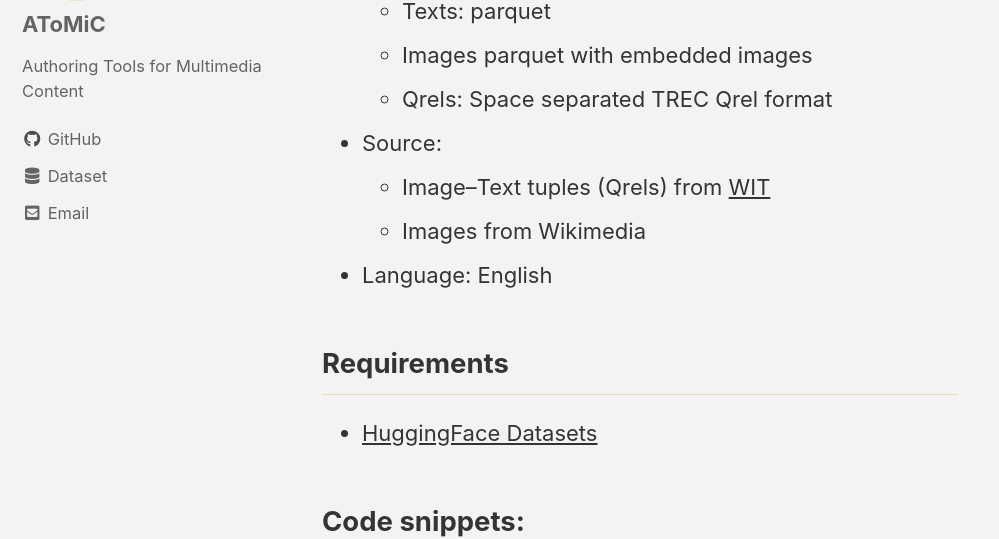
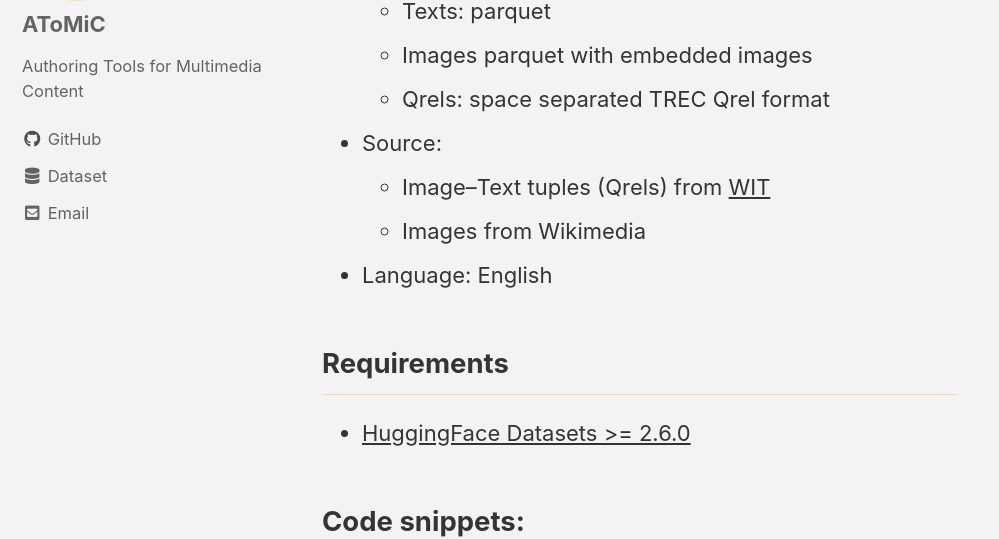
Before and after one commit to TREC-AToMiC/trec-atomic.github.io, a Jekyll site: the page built from docs/_posts/2022-12-02-huggingface-hub-released.md, in a window 1280 px wide and 900 px high, scrolled down 618 px. Shown: the part 174-713 px from the top of the window, without its empty margins (0-999 px from the left). Built offline with Jekyll 4.4.1, drawn with Linux system fonts in a browser that asks for light colours; cached includes are drawn as plain includes.

Commit message:
add analytics, fix typo

```diff
--- a/docs/_config.yml
+++ b/docs/_config.yml
@@ -97,10 +97,10 @@
 
 # Analytics
 analytics:
-  provider               : false # false (default), "google", "google-universal", "google-gtag", "custom"
+  provider               : "google-gtag" # false (default), "google", "google-universal", "google-gtag", "custom"
   google:
-    tracking_id          :
-    anonymize_ip         : # true, false (default)
+    tracking_id          : "G-PBQSJSR7MM"
+    anonymize_ip         : false # true, false (default)
 
 
 # Site Author
--- a/docs/_posts/2022-12-02-huggingface-hub-released.md
+++ b/docs/_posts/2022-12-02-huggingface-hub-released.md
@@ -25,14 +25,14 @@
 - Format:
 	- Texts: parquet
 	- Images parquet with embedded images
-	- Qrels: Space separated TREC Qrel format
+	- Qrels: space separated TREC Qrel format
 - Source:
 	- Image--Text tuples (Qrels) from [WIT](https://github.com/google-research-datasets/wit)
 	- Images from Wikimedia
 - Language: English
 
 ## Requirements
-- [HuggingFace Datasets](https://github.com/huggingface/datasets)
+- [HuggingFace Datasets >= 2.6.0](https://github.com/huggingface/datasets)
 
 
 ## Code snippets:
```
